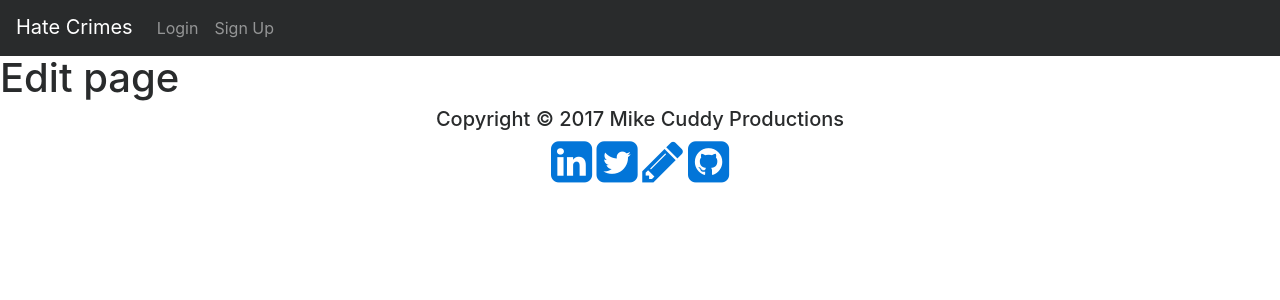
After one commit to ravenusmc/hate_crimes, a Flask app: template templates/edit.html in a window 1280 px wide. The commit adds this page. Shown: the top 300 px of the page. Run offline with Flask 2, Linux system fonts and the light colour scheme; the template is opened without the code that fills it, so the values that code supplies are empty; parts of the project's set-up code (start-up, migrations or seed data) failed here and were passed over; some libraries are stand-ins or nearby versions.

Commit message:
added an edit page

```diff
--- /dev/null
+++ b/templates/edit.html
@@ -0,0 +1,8 @@
+{% extends 'base.html' %}
+
+{% block body %}
+
+<h1>Edit page</h1>
+
+
+{% endblock %}
--- a/templates/login.html
+++ b/templates/login.html
@@ -26,6 +26,4 @@
 
 <hr>
 
-
-
 {% endblock %}
```
